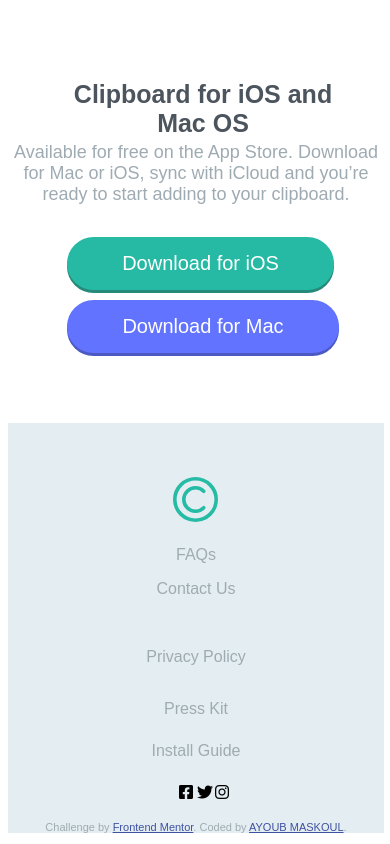
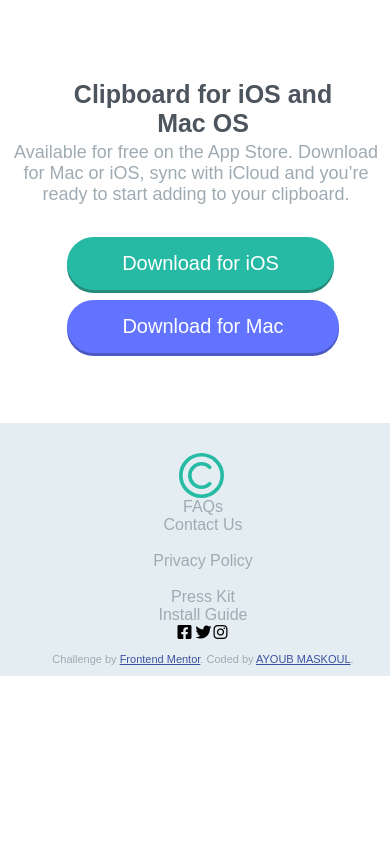
Before and after one commit to ayoub-maskoul/Clipboard-landing-page, a plain HTML site: page index.html in a window 390 px wide. Shown: the part 3799-4643 px from the top of the page. After the commit the page ends 4475 px from the top, so only its background shows below. Drawn offline with Linux system fonts and the light colour scheme; a web font is replaced by a local one.

Commit message:
Update style

```diff
--- a/style.css
+++ b/style.css
@@ -41,6 +41,7 @@ button{
 }
 button:hover{
     cursor: pointer;
+    opacity: 0.8;
 }
 .button1{
     background-color: hsl(171, 66%, 44%);
@@ -169,7 +170,7 @@ footer{
     justify-content: space-around;
     margin-right: 14px;
     padding-top: 30px;
-    margin-top: 60px;
+    margin: 60px -10px -18px ;
     background-color:  hsl(201, 33%, 92%) ;
     font-size: 16px;
     color: var(--text-color);
@@ -199,7 +200,7 @@ footer div div .title,footer div div .text {
 /* end footer*/
 
 /*Version Mobile*/
-@media (max-width:884px) {
+@media (max-width:820px) {
     /*start header*/
     header{
         margin: 50px auto ;
@@ -289,11 +290,19 @@ footer div div .title,footer div div .text {
     }
     /* end info4*/
     /* start footer*/
+    footer{
+        display: flex;
+        flex-direction: column;
+        align-items: center;
+    }
+    footer div .about img{
+        margin-left: 26px;
+    }
     footer div{
         display: flex;
-        margin: 8px auto;
         flex-direction: column;
         justify-items: center;
+        text-align: center;
     }
     footer div .icons .icon{
         display: flex;
@@ -304,12 +313,14 @@ footer div div .title,footer div div .text {
     footer div .icons{
         position: static;
         flex-direction: row;
+        justify-content: center;
+        margin-right: 17px;
     }
     footer div .about img{
         width: 45px;
         height: 45px;
     }
-    footer div div .title,.text {
+    footer div div .title, footer div div .text {
         padding-right: 0px;
         padding-left: 0px ;
     }
```
